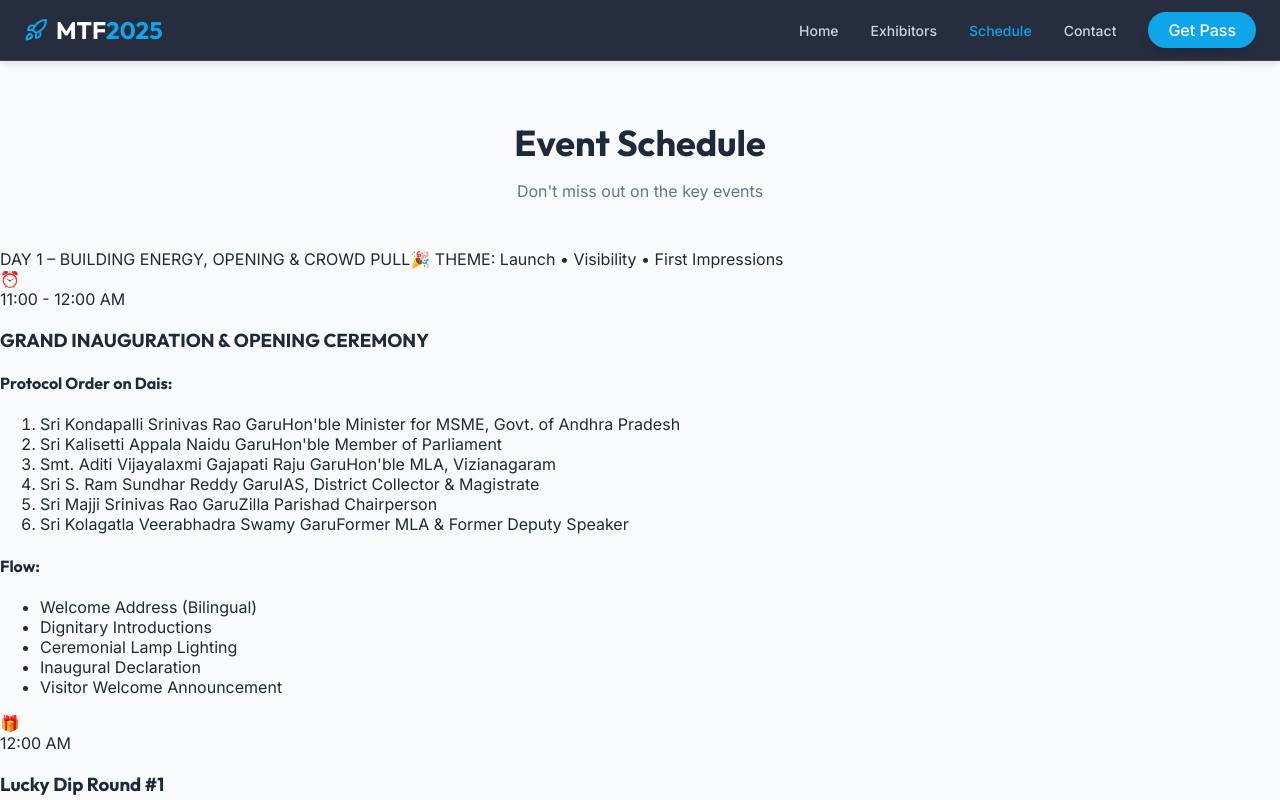
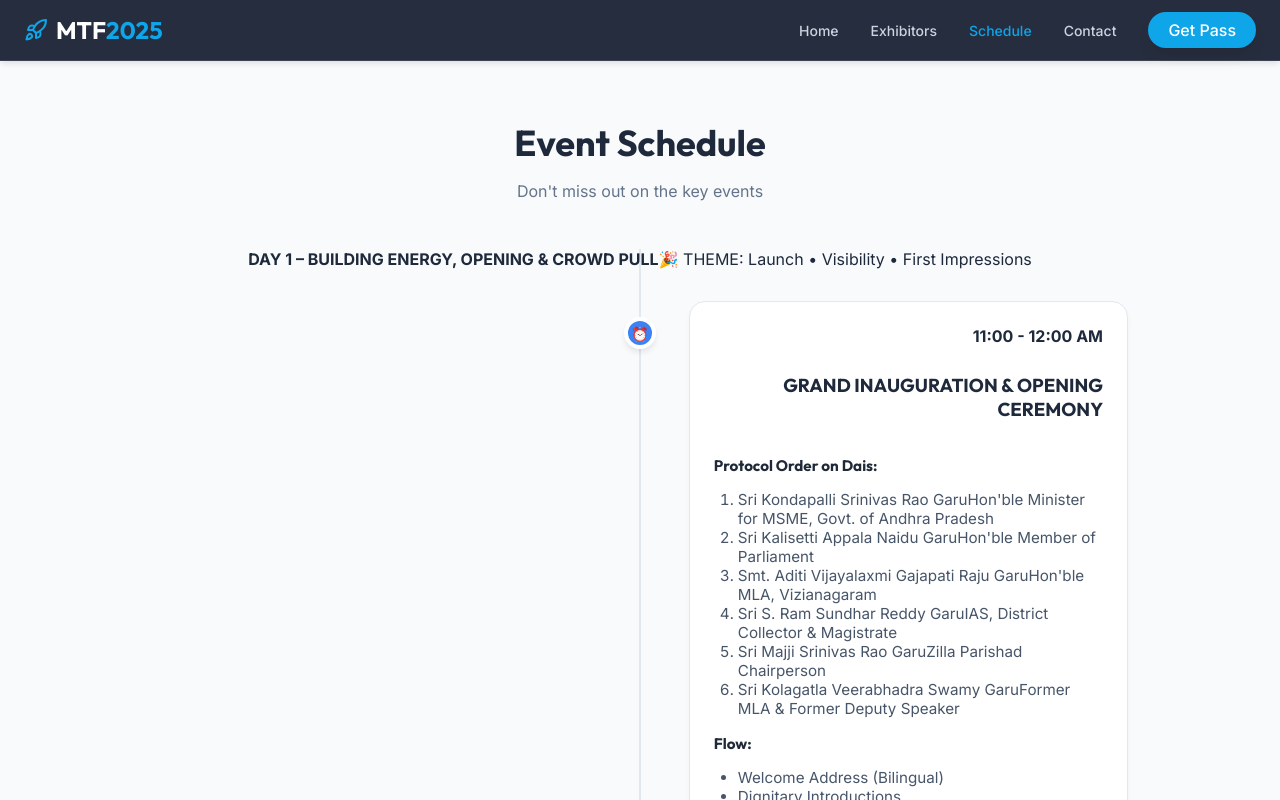
Before and after one commit to karnamvenkatachaitanya/MTF2025, a React (Vite) app in the folder frontend/: page /schedule in a window 1280 px wide. Shown: the top 800 px of the page. Built offline with nearby package versions, Linux system fonts and the light colour scheme.

Commit message:
Fix Schedule page styling

```diff
--- a/frontend/src/pages/Schedule.css
+++ b/frontend/src/pages/Schedule.css
@@ -1,4 +1,4 @@
-/* Schedule.css - Light Theme */
+/* Schedule.css */
 .schedule-container {
     min-height: 100vh;
     padding-top: 6rem;
@@ -6,4 +6,243 @@
     background-color: var(--color-bg-light);
 }
 
-/* Timeline specific styles have been moved to Tailwind utility classes in Schedule.jsx */
+.timeline-container {
+    max-width: 64rem;
+    /* Increased width for detailed content */
+    margin: 0 auto;
+    padding: 0 1.5rem;
+    position: relative;
+}
+
+/* Vertical Line */
+.timeline-container::before {
+    content: '';
+    position: absolute;
+    left: 2rem;
+    top: 0;
+    bottom: 0;
+    width: 2px;
+    background: #e2e8f0;
+}
+
+@media (min-width: 768px) {
+    .timeline-container::before {
+        left: 50%;
+        transform: translateX(-50%);
+    }
+}
+
+.timeline-item {
+    display: flex;
+    flex-direction: column;
+    margin-bottom: 3rem;
+    position: relative;
+}
+
+@media (min-width: 768px) {
+    .timeline-item {
+        flex-direction: row;
+        align-items: center;
+        justify-content: space-between;
+    }
+
+    .timeline-item:nth-child(even) {
+        flex-direction: row-reverse;
+    }
+}
+
+.timeline-dot {
+    position: absolute;
+    left: 2rem;
+    top: 0;
+    /* Align to top of card */
+    width: 2rem;
+    height: 2rem;
+    background-color: #3b82f6;
+    /* blue-500 */
+    border: 4px solid white;
+    border-radius: 50%;
+    transform: translateX(-50%);
+    z-index: 10;
+    box-shadow: 0 4px 6px -1px rgba(0, 0, 0, 0.1);
+    display: flex;
+    align-items: center;
+    justify-content: center;
+    color: white;
+    font-size: 0.875rem;
+}
+
+@media (min-width: 768px) {
+    .timeline-dot {
+        left: 50%;
+        top: 2rem;
+        /* Adjust vertical alignment relative to card */
+        transform: translate(-50%, -50%);
+    }
+}
+
+.timeline-content {
+    margin-left: 4rem;
+    /* Make space for dot on mobile */
+    width: calc(100% - 4rem);
+}
+
+@media (min-width: 768px) {
+    .timeline-content {
+        width: 45%;
+        margin-left: 0;
+    }
+
+    /* Right align text for left-side items (even children) if desired,
+       but for detailed lists, left-align is often better.
+       Let's keep text alignment left but card positioning right. */
+    .timeline-item:nth-child(even) .timeline-content {
+        /* text-align: right; Remove this to keep lists readable */
+        text-align: left;
+    }
+
+    .timeline-item:nth-child(even) .event-card {
+        margin-left: auto;
+    }
+}
+
+.event-card {
+    background: white;
+    border: 1px solid #e2e8f0;
+    box-shadow: 0 4px 6px -1px rgba(0, 0, 0, 0.05);
+    padding: 1.5rem;
+    border-radius: 1rem;
+    transition: transform 0.3s ease;
+}
+
+.event-card:hover {
+    transform: translateY(-5px);
+    border-color: #3b82f6;
+    box-shadow: 0 10px 15px -3px rgba(0, 0, 0, 0.1);
+}
+
+.event-header {
+    margin-bottom: 1rem;
+}
+
+@media (min-width: 768px) {
+    .timeline-item:nth-child(even) .event-header {
+        display: flex;
+        flex-direction: column;
+        align-items: flex-end;
+        text-align: right;
+    }
+}
+
+.event-time {
+    display: inline-block;
+    padding: 0.25rem 0.75rem;
+    background-color: #eff6ff;
+    /* blue-50 */
+    color: #1d4ed8;
+    /* blue-700 */
+    font-size: 0.75rem;
+    font-weight: 700;
+    border-radius: 9999px;
+    margin-bottom: 0.5rem;
+}
+
+.event-title {
+    color: #1e293b;
+    /* slate-800 */
+    font-size: 1.25rem;
+    font-weight: 700;
+    line-height: 1.25;
+}
+
+.event-body {
+    color: #475569;
+    /* slate-600 */
+    font-size: 0.95rem;
+}
+
+/* Day Header */
+.day-header {
+    text-align: center;
+    margin-bottom: 2rem;
+    position: relative;
+    z-index: 5;
+}
+
+.day-badge-container {
+    display: inline-block;
+    background: white;
+    border: 1px solid #e2e8f0;
+    padding: 0.5rem 1.5rem;
+    border-radius: 9999px;
+    box-shadow: 0 1px 2px 0 rgba(0, 0, 0, 0.05);
+    text-align: center;
+}
+
+.day-title {
+    display: block;
+    color: #1e40af;
+    /* blue-800 */
+    font-weight: 700;
+    font-size: 1.125rem;
+}
+
+.day-theme {
+    display: block;
+    color: #d97706;
+    /* amber-600 */
+    font-size: 0.75rem;
+    font-weight: 600;
+    letter-spacing: 0.05em;
+    text-transform: uppercase;
+    margin-top: 0.25rem;
+}
+
+/* Page Header */
+.page-header {
+    text-align: center;
+    margin-bottom: 3rem;
+}
+
+.page-title {
+    font-size: 2.25rem;
+    font-weight: 800;
+    color: #1e293b;
+    margin-bottom: 0.5rem;
+}
+
+.page-subtitle {
+    color: #64748b;
+}
+
+/* List Styling matches Tailwind utilities used in JSX,
+   but adding here just in case Tailwind fails */
+.list-decimal {
+    list-style-type: decimal;
+    padding-left: 1.5rem;
+}
+
+.list-disc {
+    list-style-type: disc;
+    padding-left: 1.5rem;
+}
+
+.font-bold {
+    font-weight: 700;
+}
+
+.text-gray-800 {
+    color: #1f2937;
+}
+
+.mb-2 {
+    margin-bottom: 0.5rem;
+}
+
+.mb-4 {
+    margin-bottom: 1rem;
+}
+
+.mt-4 {
+    margin-top: 1rem;
+}
```
